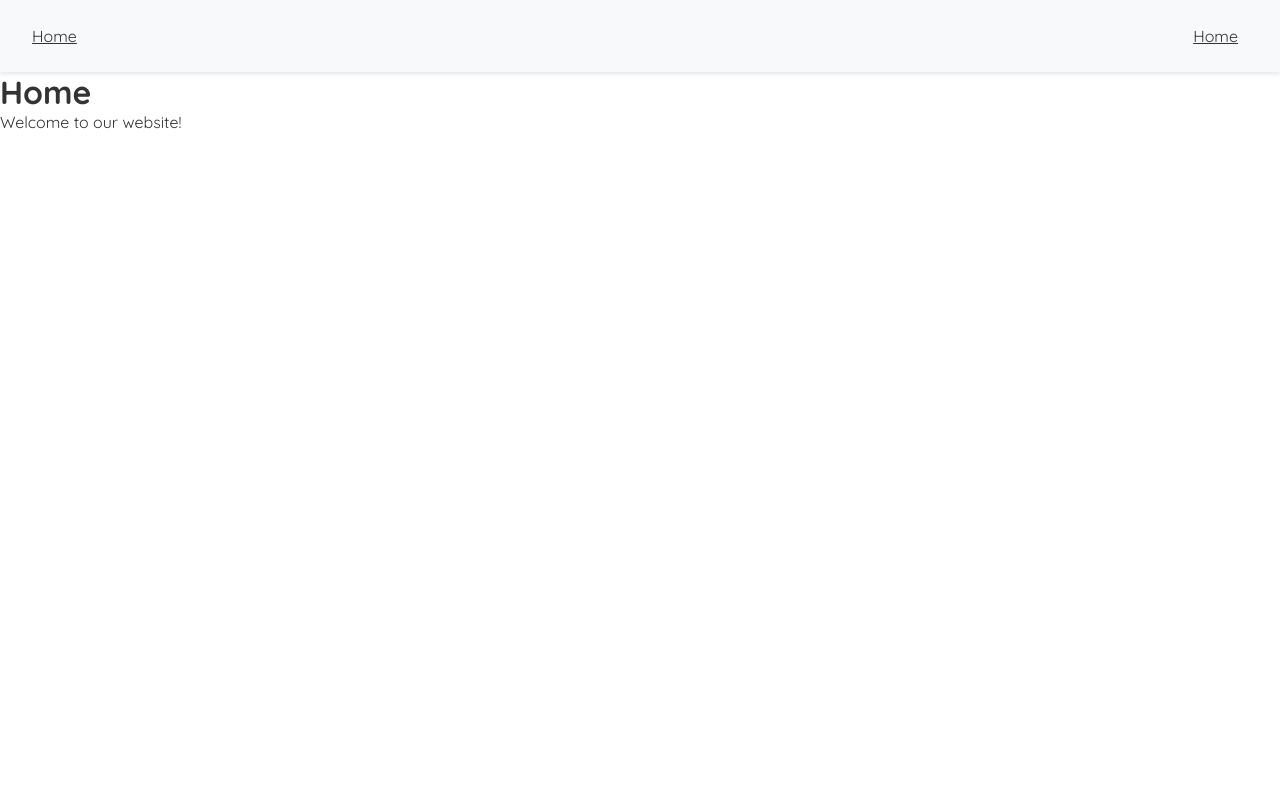
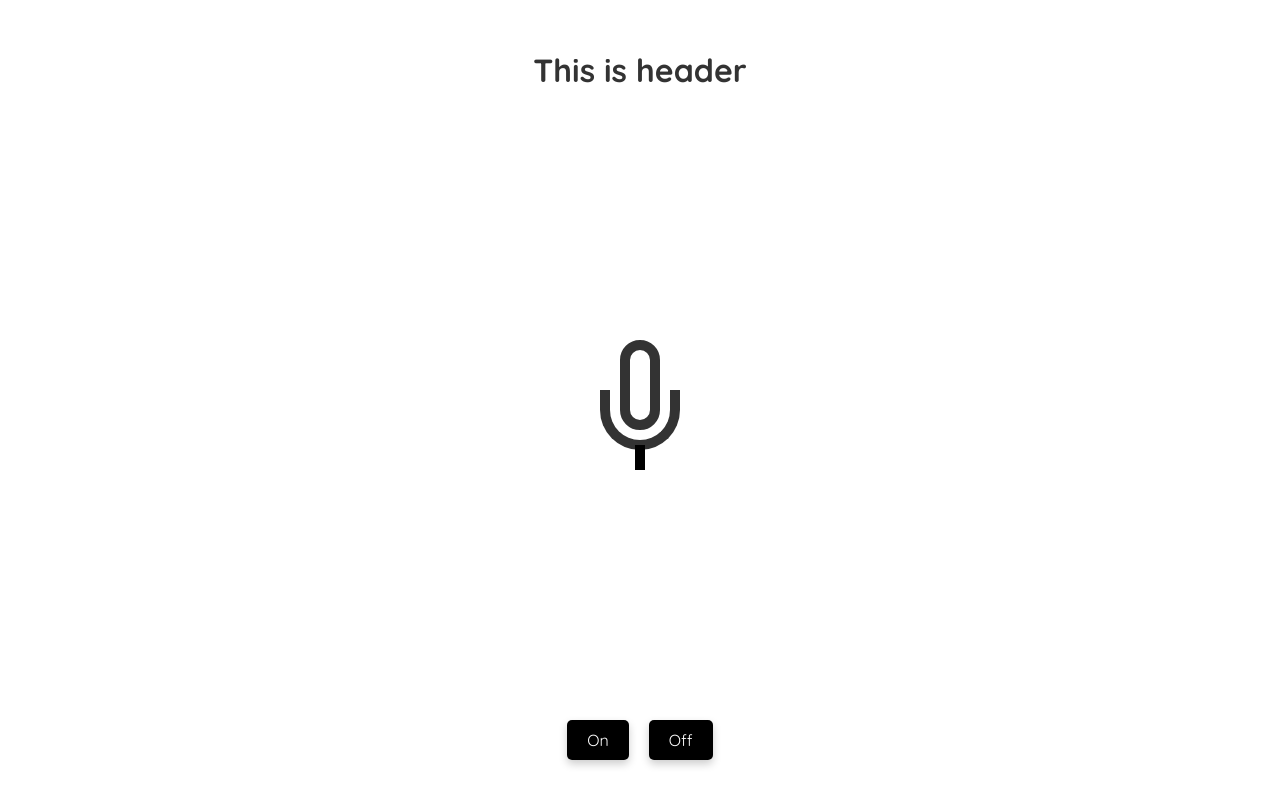
Before and after one commit to Atan0707/hackinsan, a React (Vite) app: page / in a window 1280 px wide. Shown: the top 806 px of the page. Built offline with nearby package versions, Linux system fonts and the light colour scheme.

Commit message:
added style

```diff
--- a/src/App.jsx
+++ b/src/App.jsx
@@ -5,7 +5,6 @@ import Home from "./page/Home";
 const App = () => {
   return (
     <Router>
-      <Navbar />
       <Routes>
         <Route path="/" element={<Home />} />
       </Routes>
--- a/src/index.css
+++ b/src/index.css
@@ -21,9 +21,152 @@
   align-items: center;
   margin: 10px;
   text-decoration: none;
-  padding-left: 20px;
 }
 
 .links :hover {
   color: #ff0000;
 }
+
+.home-head {
+  margin: 10px;
+}
+
+body {
+  overflow: hidden;
+  background: #ffffff; /* Changed to white */
+}
+
+.mic {
+  position: absolute;
+  top: 50%;
+  left: 50%;
+  transform: translate(-50%, -50%);
+  color: #000; /* Changed to black */
+}
+.mic::before,
+.mic::after {
+  content: "";
+  position: absolute;
+  top: 50%;
+  left: 50%;
+  transform: translate(-50%, -50%);
+  border-radius: 100%;
+  z-index: 2;
+  box-shadow: 0 0 20px 20px #555; /* Changed to gray */
+}
+.mic::before {
+  width: 400px;
+  height: 400px;
+  background-color: #aaa; /* Light gray */
+}
+.mic::after {
+  width: 250px;
+  height: 250px;
+  background-color: #777; /* Medium gray */
+  animation: circle-size 0.8s linear infinite alternate;
+}
+.mic-icon {
+  box-sizing: border-box;
+  position: absolute;
+  top: 50%;
+  left: 50%;
+  transform: translate(-50%, -50%) scale(5);
+  display: block;
+  width: 16px;
+  height: 12px;
+  border-bottom-left-radius: 120px;
+  border-bottom-right-radius: 120px;
+  border: 2px solid;
+  border-top: 0;
+  margin-top: 20px;
+  z-index: 3;
+}
+.mic-icon::before,
+.mic-icon::after {
+  content: "";
+  display: block;
+  box-sizing: border-box;
+  position: absolute;
+}
+.mic-icon::before {
+  width: 2px;
+  height: 5px;
+  top: calc(100% + 1px);
+  left: 50%;
+  transform: translate(-50%, 0);
+  background-color: #000; /* Changed to black */
+}
+.mic-icon::after {
+  border: 2px solid;
+  width: 8px;
+  height: 18px;
+  left: 50%;
+  top: -10px;
+  border-radius: 4px;
+  transform: translate(-50%, 0);
+}
+.mic-shadow {
+  width: 400px;
+  height: 400px;
+  position: absolute;
+  top: 50%;
+  left: 50%;
+  border-radius: 100%;
+  z-index: 1;
+  /* box-shadow: 10px -55px 30px 15px #333, 24px -10px 47px 10px #666,
+    -21px -25px 97px 10px #999, 51px 5px 17px 10px #ccc, 3px 2px 77px 10px #eee; /* Grayscale shadows */
+  /* animation: shadow-rotate 1.5s linear infinite; */
+  transform-origin: center;
+}
+@keyframes circle-size {
+  from {
+    width: 250px;
+    height: 250px;
+  }
+  to {
+    width: 300px;
+    height: 300px;
+  }
+}
+@keyframes shadow-rotate {
+  from {
+    transform: translate(-50%, -50%) rotate(0deg);
+  }
+  to {
+    transform: translate(-50%, -50%) rotate(360deg);
+  }
+}
+
+/* Parent container styles */
+.container {
+  display: flex;
+  justify-content: center;
+  align-items: center;
+  height: 100vh; /* Adjust the height as needed */
+  padding-top: 250px;
+}
+
+/* Button styles */
+.button {
+  padding: 10px 20px;
+  border: none;
+  border-radius: 5px;
+  background-color: #000; /* Black background */
+  color: white; /* White text */
+  font-size: 16px;
+  cursor: pointer;
+  transition: background-color 0.3s ease;
+  margin: 10px;
+  box-shadow: 0 4px 8px 0 rgba(0, 0, 0, 0.2); /* Add shadow */
+}
+
+.button:hover {
+  background-color: #555; /* Dark gray on hover */
+  box-shadow: 0 6px 12px 0 rgba(0, 0, 0, 0.4); /* Darker shadow on hover */
+}
+
+.header {
+  display: flex;
+  justify-content: center;
+  padding-top: 50px;
+}
--- a/src/page/Home.jsx
+++ b/src/page/Home.jsx
@@ -1,10 +1,30 @@
-const Home = () => {
+import React, { useState } from "react";
+
+function Home() {
+  const [isMicOn, setIsMicOn] = useState(false);
+
   return (
     <div>
-      <h1>Home</h1>
-      <p>Welcome to our website!</p>
+      <div className="header">
+        <h1>This is header</h1>
+      </div>
+      <i className="mic-icon"></i>
+      {isMicOn && (
+        <div className="mic">
+          <i className="mic-icon"></i>
+          <div className="mic-shadow"></div>
+        </div>
+      )}
+      <div className="container">
+        <button className="button" onClick={() => setIsMicOn(true)}>
+          On
+        </button>
+        <button className="button" onClick={() => setIsMicOn(false)}>
+          Off
+        </button>
+      </div>
     </div>
   );
-};
+}
 
 export default Home;
--- a/src/page/Navbar.jsx
+++ b/src/page/Navbar.jsx
@@ -3,9 +3,19 @@ import { Link } from "react-router-dom";
 const Navbar = () => {
   return (
     <div className="navbar">
-      <Link to="/">Home</Link>
+      <Link to="/" className="links">
+        Home
+      </Link>
       <div className="links">
-        <Link to="/">Home</Link>
+        <Link to="/" className="links">
+          Home
+        </Link>
+        <Link to="/" className="links">
+          Home
+        </Link>
+        <Link to="/" className="links">
+          Home
+        </Link>
       </div>
     </div>
   );
```
